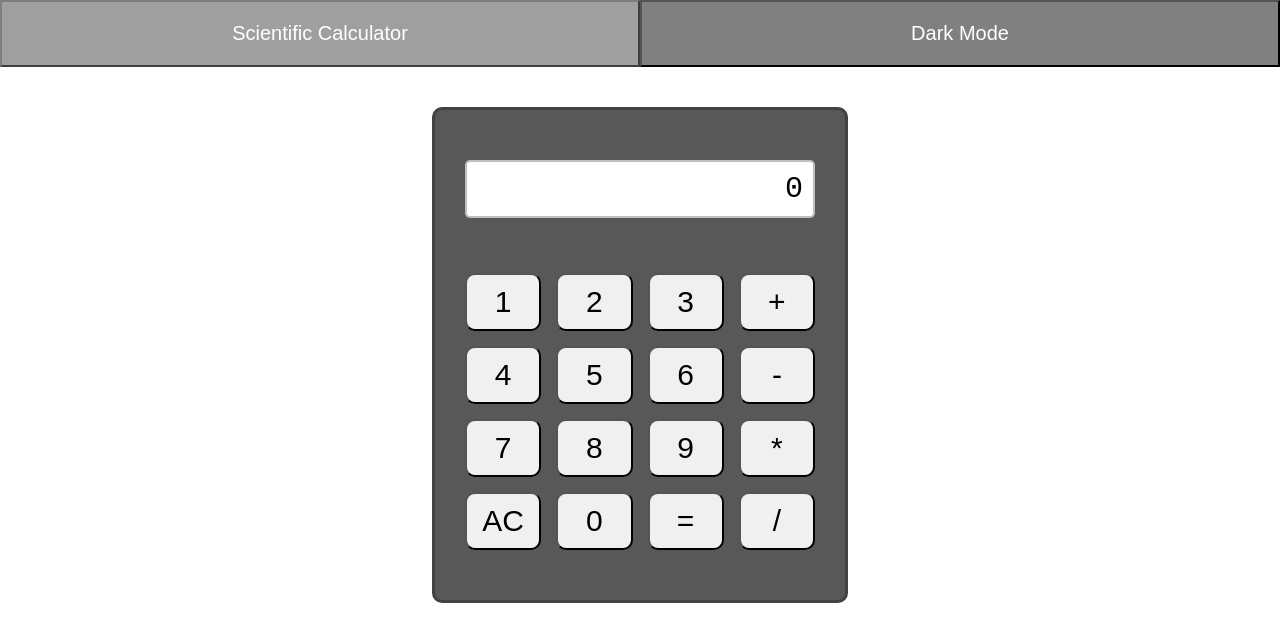
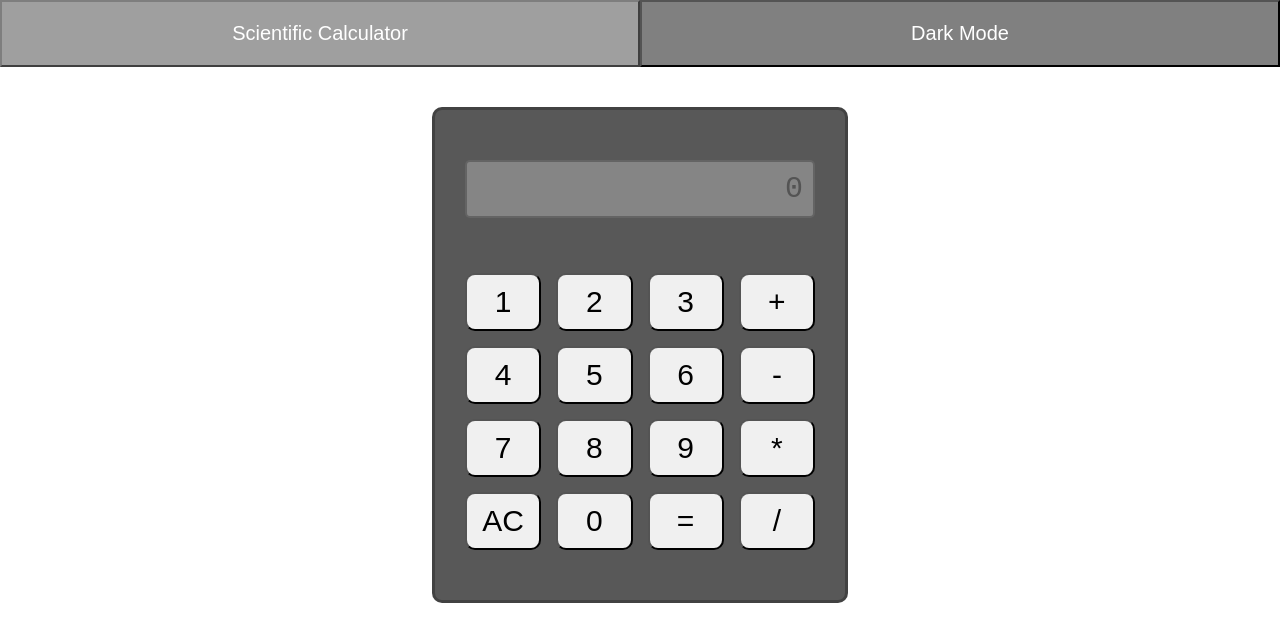
Before and after one commit to BosEriko/rr-calculator, a React (Create React App) app: page / in a window 1280 px wide. Shown: the top 642 px of the page. Built offline with nearby package versions, Linux system fonts and the light colour scheme.

Commit message:
disable text area

```diff
--- a/src/components/Output.js
+++ b/src/components/Output.js
@@ -6,7 +6,7 @@ import { connect } from 'react-redux';
 class Output extends React.Component {
   render() {
     return (
-      <textarea rows="1" className="output" defaultValue={this.props.currentData} />
+      <textarea disabled rows="1" className="output" defaultValue={this.props.currentData} />
     );
   }
 }
```
